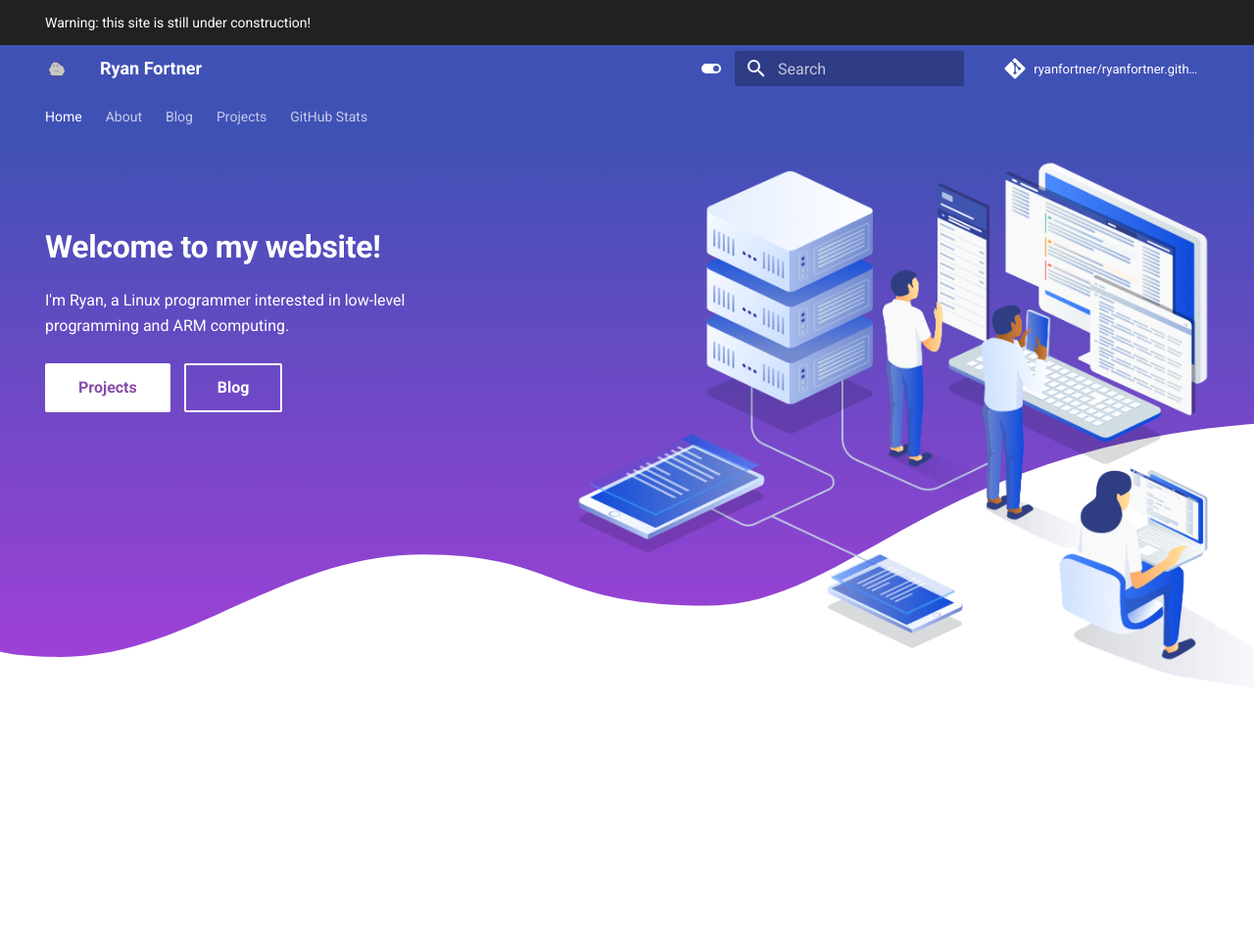
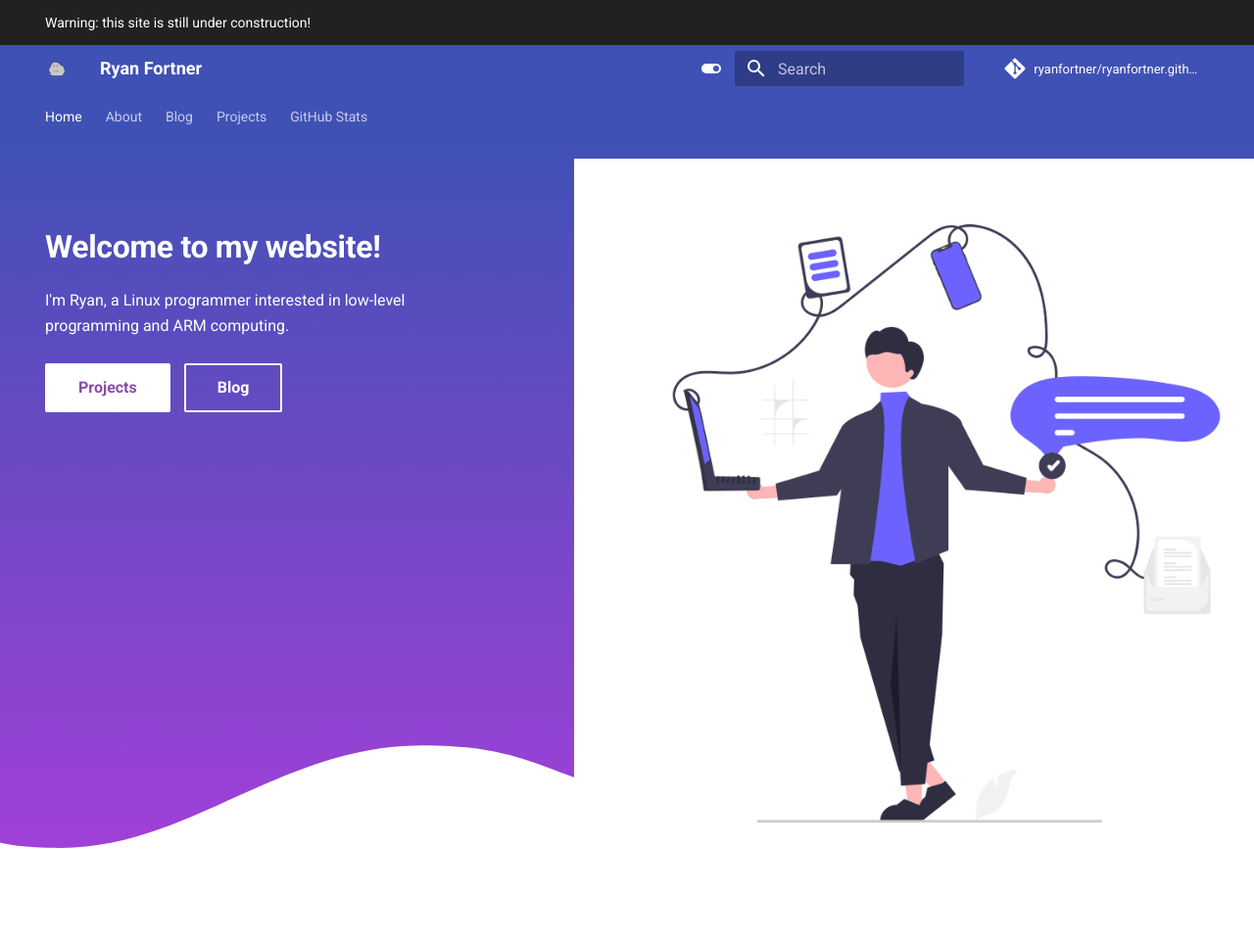
Before and after one commit to ryanfortner/ryanfortner.github.io, an MkDocs documentation site: the page built from docs/index.md, in a window 1280 px wide. Shown: the whole page at 98% size. Built offline with MkDocs 1.6.1 and Material for MkDocs 9.7.7, drawn with Linux system fonts in a browser that asks for light colours; comment, search, counter and statistics services are not loaded; before the commit the page ends 900 px from its top, so only the background shows below that.

Commit message:
new illustration for main page

```diff
--- a/custom/overrides/home.html
+++ b/custom/overrides/home.html
@@ -9,7 +9,7 @@
     <div class="md-grid md-typeset">
       <div class="mdx-hero">
         <div class="mdx-hero__image">
-          <img src="assets/images/illustration.png" alt="" width="1659" height="1200" draggable="false">
+          <img src="assets/images/illustration-2.png" alt="" width="1659" height="1200" draggable="false">
         </div>
         <div class="mdx-hero__content">
           <h1>Welcome to my website!</h1>
```
Also changed, not shown: docs/assets/images/illustration-2.png (added).
